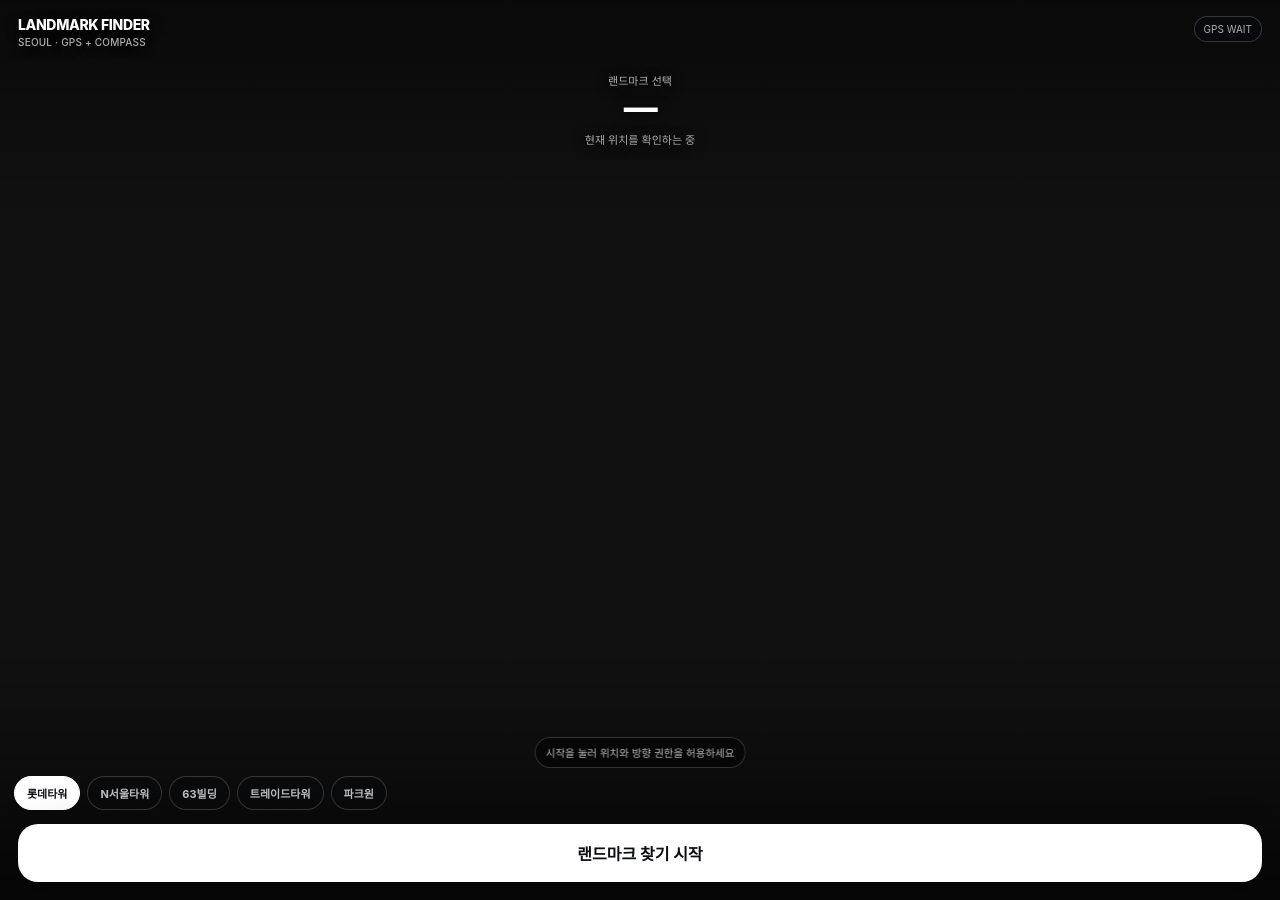
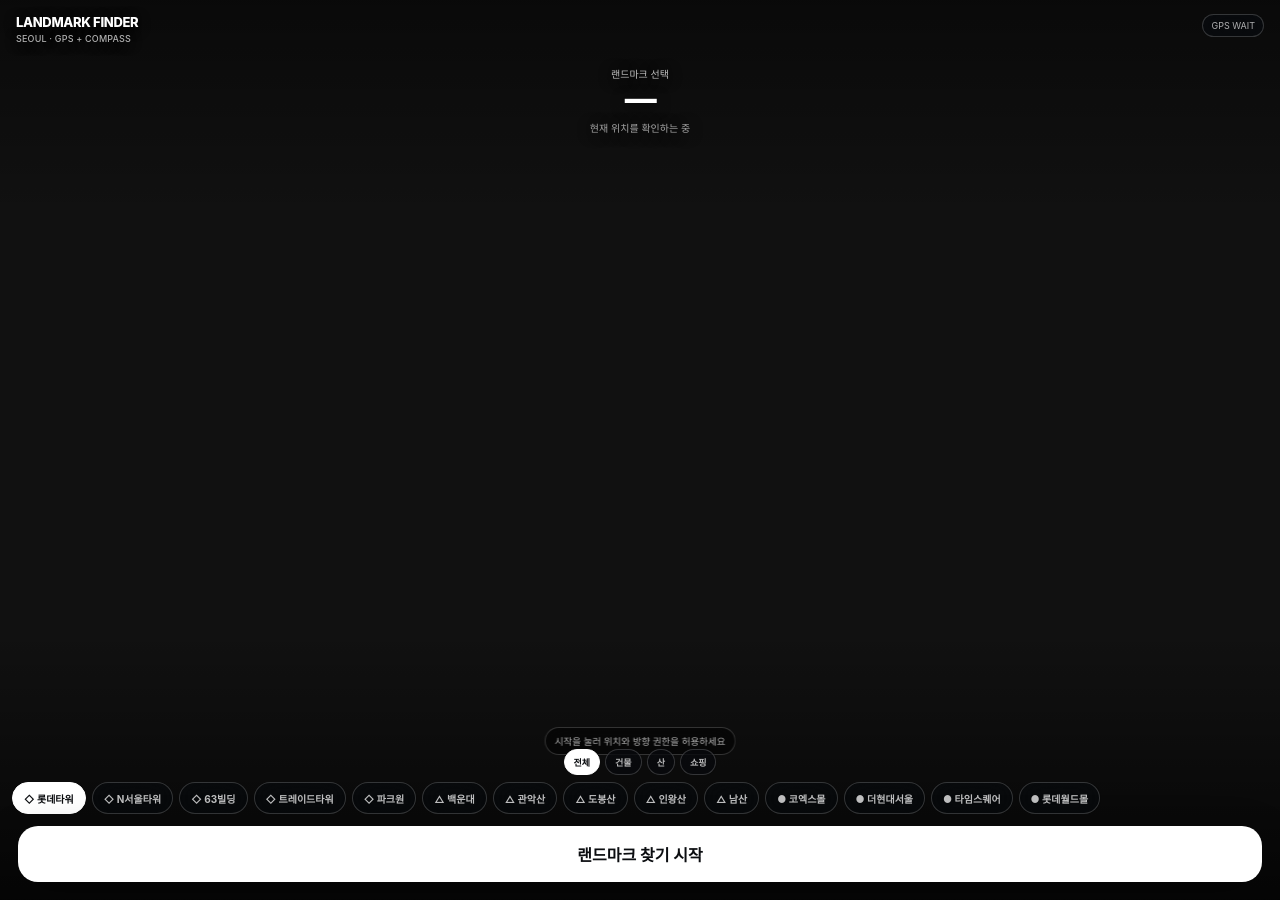
Before and after one commit to serendip811/serendip811.github.io, a Jekyll site: the page landmark-distance/index.html, which Jekyll copies as it is, in a window 1280 px wide. Built offline with Jekyll 4.4.1, drawn with Linux system fonts in a browser that asks for light colours.

Commit message:
Add Seoul mountains, malls, and offscreen landmark indicators

```diff
--- a/landmark-distance/index.html
+++ b/landmark-distance/index.html
@@ -12,17 +12,20 @@
 button{font:inherit}
 #app,#stage{position:fixed;inset:0;overflow:hidden;background:#000}
 #video{position:absolute;inset:0;width:100%;height:100%;object-fit:cover;background:#111}
-#shade{position:absolute;inset:0;pointer-events:none;background:linear-gradient(to bottom,rgba(0,0,0,.45),transparent 25%,transparent 72%,rgba(0,0,0,.62))}
-.topbar{position:absolute;top:0;left:0;right:0;padding:calc(env(safe-area-inset-top) + 16px) 18px 0;z-index:20;display:flex;justify-content:space-between;align-items:flex-start;pointer-events:none}
-.brand{font-size:14px;font-weight:760;letter-spacing:-.025em;text-shadow:0 2px 12px #000}.brand small{display:block;margin-top:3px;font-size:10px;font-weight:500;color:var(--muted);letter-spacing:.02em}
-.gps{font-size:10px;padding:6px 9px;border-radius:999px;border:1px solid var(--line);background:var(--glass);backdrop-filter:blur(14px);color:var(--muted)}
-#info{position:absolute;top:calc(env(safe-area-inset-top) + 72px);left:50%;transform:translateX(-50%);z-index:18;text-align:center;white-space:nowrap;text-shadow:0 2px 14px #000;pointer-events:none}
-#targetName{font-size:11px;color:rgba(255,255,255,.7);margin-bottom:3px}#distance{font-size:34px;font-weight:780;letter-spacing:-.05em;line-height:1}#distance span{font-size:15px;margin-left:3px;color:rgba(255,255,255,.8)}#meta{margin-top:6px;font-size:11px;color:rgba(255,255,255,.65)}
-.marker{position:absolute;left:50%;top:51%;transform:translate(-50%,-50%);z-index:10;display:none;pointer-events:none;filter:drop-shadow(0 2px 10px rgba(0,0,0,.75))}.marker.show{display:block}.marker svg{width:100%;height:100%;overflow:visible}.tower{fill:rgba(255,255,255,.035);stroke:#fff;stroke-width:2.2;vector-effect:non-scaling-stroke}.centerline{stroke:rgba(255,255,255,.38);stroke-width:1;stroke-dasharray:4 5;vector-effect:non-scaling-stroke}.markerLabel{position:absolute;left:50%;top:-28px;transform:translateX(-50%);font-size:10px;font-weight:650;padding:5px 8px;border-radius:999px;background:rgba(0,0,0,.54);border:1px solid rgba(255,255,255,.16);backdrop-filter:blur(10px);white-space:nowrap}.marker.selected .tower{stroke-width:3}.marker.selected .markerLabel{background:rgba(255,255,255,.92);color:#0b0d10}
-#arrow{position:absolute;top:50%;z-index:12;display:none;align-items:center;gap:7px;padding:9px 12px;border-radius:999px;background:rgba(0,0,0,.55);border:1px solid var(--line);backdrop-filter:blur(14px);font-size:12px;font-weight:650;pointer-events:none;transform:translateY(-50%)}#arrow.show{display:flex}#arrow.left{left:14px}#arrow.right{right:14px}#arrowIcon{font-size:20px;line-height:1}
-#selector{position:absolute;left:0;right:0;bottom:calc(env(safe-area-inset-bottom) + 88px);z-index:25;display:flex;gap:7px;overflow-x:auto;padding:0 14px 2px;scrollbar-width:none;-webkit-overflow-scrolling:touch}#selector::-webkit-scrollbar{display:none}.chip{flex:none;height:34px;border:1px solid var(--line);border-radius:999px;background:rgba(7,10,14,.6);backdrop-filter:blur(14px);color:rgba(255,255,255,.74);padding:0 12px;font-size:11px;font-weight:650}.chip.active{background:#fff;color:#0b0d10;border-color:#fff}
-#status{position:absolute;left:50%;bottom:calc(env(safe-area-inset-bottom) + 132px);transform:translateX(-50%);z-index:22;max-width:88%;padding:7px 10px;border-radius:999px;background:rgba(0,0,0,.45);border:1px solid var(--line);backdrop-filter:blur(12px);font-size:10.5px;color:rgba(255,255,255,.72);text-align:center;white-space:nowrap;overflow:hidden;text-overflow:ellipsis;pointer-events:none}
-#start{position:absolute;left:18px;right:18px;bottom:calc(env(safe-area-inset-bottom) + 18px);height:58px;border:0;border-radius:20px;background:#fff;color:#0b0d10;font-size:16px;font-weight:750;z-index:30;box-shadow:0 12px 40px rgba(0,0,0,.32)}#start.running{width:52px;left:auto;border-radius:50%;font-size:20px;background:rgba(9,12,17,.66);color:#fff;border:1px solid var(--line);backdrop-filter:blur(16px)}
+#shade{position:absolute;inset:0;pointer-events:none;background:linear-gradient(to bottom,rgba(0,0,0,.45),transparent 24%,transparent 70%,rgba(0,0,0,.68))}
+.topbar{position:absolute;top:0;left:0;right:0;padding:calc(env(safe-area-inset-top) + 14px) 16px 0;z-index:30;display:flex;justify-content:space-between;align-items:flex-start;pointer-events:none}
+.brand{font-size:13px;font-weight:760;letter-spacing:-.025em;text-shadow:0 2px 12px #000}.brand small{display:block;margin-top:3px;font-size:9px;font-weight:500;color:var(--muted);letter-spacing:.02em}
+.gps{font-size:9px;padding:5px 8px;border-radius:999px;border:1px solid var(--line);background:var(--glass);backdrop-filter:blur(14px);color:var(--muted)}
+#info{position:absolute;top:calc(env(safe-area-inset-top) + 66px);left:50%;transform:translateX(-50%);z-index:22;text-align:center;white-space:nowrap;text-shadow:0 2px 14px #000;pointer-events:none}
+#targetName{font-size:10px;color:rgba(255,255,255,.74);margin-bottom:2px}#distance{font-size:32px;font-weight:780;letter-spacing:-.05em;line-height:1}#distance span{font-size:14px;margin-left:3px;color:rgba(255,255,255,.8)}#meta{margin-top:5px;font-size:10px;color:rgba(255,255,255,.62)}
+.marker{position:absolute;left:50%;top:51%;transform:translate(-50%,-50%);z-index:12;display:none;pointer-events:none;filter:drop-shadow(0 2px 10px rgba(0,0,0,.75))}.marker.show{display:block}.marker svg{width:100%;height:100%;overflow:visible}.tower{fill:rgba(255,255,255,.035);stroke:#fff;stroke-width:2.2;vector-effect:non-scaling-stroke}.centerline{stroke:rgba(255,255,255,.34);stroke-width:1;stroke-dasharray:4 5;vector-effect:non-scaling-stroke}
+.markerLabel{position:absolute;left:50%;top:-28px;transform:translateX(-50%);font-size:10px;font-weight:650;padding:5px 8px;border-radius:999px;background:rgba(0,0,0,.56);border:1px solid rgba(255,255,255,.16);backdrop-filter:blur(10px);white-space:nowrap}.marker.selected .tower{stroke-width:3}.marker.selected .markerLabel{background:rgba(255,255,255,.94);color:#0b0d10}
+.poiMarker{position:absolute;left:50%;top:51%;transform:translate(-50%,-50%);z-index:14;display:none;pointer-events:none;text-align:center;filter:drop-shadow(0 2px 10px rgba(0,0,0,.75))}.poiMarker.show{display:block}.poiSymbol{width:30px;height:30px;border-radius:50%;display:grid;place-items:center;margin:auto;background:rgba(0,0,0,.58);border:1px solid rgba(255,255,255,.45);backdrop-filter:blur(10px);font-size:15px;font-weight:800}.poiMarker.selected .poiSymbol{background:#fff;color:#0b0d10}.poiLabel{margin-top:5px;font-size:10px;font-weight:650;padding:4px 7px;border-radius:999px;background:rgba(0,0,0,.54);border:1px solid rgba(255,255,255,.14);white-space:nowrap}.poiDistance{opacity:.65;font-weight:500}
+.edgeStack{position:absolute;top:32%;z-index:20;display:flex;flex-direction:column;gap:7px;pointer-events:auto;max-width:46%}.edgeStack.left{left:10px;align-items:flex-start}.edgeStack.right{right:10px;align-items:flex-end}.edgePill{border:1px solid var(--line);background:rgba(0,0,0,.52);backdrop-filter:blur(12px);color:#fff;border-radius:999px;height:30px;padding:0 10px;font-size:10px;font-weight:650;white-space:nowrap;max-width:100%;overflow:hidden;text-overflow:ellipsis}.edgePill.selected{background:#fff;color:#0b0d10;border-color:#fff}.edgePill .d{opacity:.58;font-weight:500;margin-left:4px}
+#selectorWrap{position:absolute;left:0;right:0;bottom:calc(env(safe-area-inset-bottom) + 84px);z-index:26}.filterBar{display:flex;justify-content:center;gap:5px;margin-bottom:7px}.filterBtn{height:26px;border-radius:999px;border:1px solid var(--line);background:rgba(7,10,14,.58);color:rgba(255,255,255,.7);padding:0 9px;font-size:9px;font-weight:700;backdrop-filter:blur(12px)}.filterBtn.active{background:#fff;color:#0b0d10;border-color:#fff}
+#selector{display:flex;gap:6px;overflow-x:auto;padding:0 12px 2px;scrollbar-width:none;-webkit-overflow-scrolling:touch}#selector::-webkit-scrollbar{display:none}.chip{flex:none;height:32px;border:1px solid var(--line);border-radius:999px;background:rgba(7,10,14,.6);backdrop-filter:blur(14px);color:rgba(255,255,255,.74);padding:0 11px;font-size:10px;font-weight:650}.chip.active{background:#fff;color:#0b0d10;border-color:#fff}
+#status{position:absolute;left:50%;bottom:calc(env(safe-area-inset-bottom) + 145px);transform:translateX(-50%);z-index:22;max-width:84%;padding:6px 9px;border-radius:999px;background:rgba(0,0,0,.42);border:1px solid var(--line);backdrop-filter:blur(12px);font-size:9.5px;color:rgba(255,255,255,.68);text-align:center;white-space:nowrap;overflow:hidden;text-overflow:ellipsis;pointer-events:none}
+#start{position:absolute;left:18px;right:18px;bottom:calc(env(safe-area-inset-bottom) + 18px);height:56px;border:0;border-radius:20px;background:#fff;color:#0b0d10;font-size:16px;font-weight:750;z-index:30;box-shadow:0 12px 40px rgba(0,0,0,.32)}#start.running{width:50px;left:auto;border-radius:50%;font-size:19px;background:rgba(9,12,17,.66);color:#fff;border:1px solid var(--line);backdrop-filter:blur(16px)}
 </style>
 </head>
 <body>
@@ -30,36 +33,63 @@
 <video id="video" autoplay playsinline muted></video><div id="shade"></div>
 <div class="topbar"><div class="brand">LANDMARK FINDER<small>SEOUL · GPS + COMPASS</small></div><div class="gps" id="gpsBadge">GPS WAIT</div></div>
 <div id="info"><div id="targetName">랜드마크 선택</div><div id="distance">—</div><div id="meta">현재 위치를 확인하는 중</div></div>
-<div id="markers"></div>
-<div id="arrow"><span id="arrowIcon">→</span><span id="arrowText">랜드마크</span></div>
+<div id="markers"></div><div id="edgeLeft" class="edgeStack left"></div><div id="edgeRight" class="edgeStack right"></div>
 <div id="status">시작을 눌러 위치와 방향 권한을 허용하세요</div>
-<div id="selector"></div>
+<div id="selectorWrap"><div class="filterBar"><button class="filterBtn active" data-filter="all">전체</button><button class="filterBtn" data-filter="building">건물</button><button class="filterBtn" data-filter="mountain">산</button><button class="filterBtn" data-filter="mall">쇼핑</button></div><div id="selector"></div></div>
 <button id="start">랜드마크 찾기 시작</button>
 </div></div>
 <script>
 (()=>{
 const LANDMARKS=[
- {id:'lotte',name:'롯데월드타워',short:'롯데타워',lat:37.5125,lng:127.1025,height:555,shape:'lotte'},
- {id:'nseoul',name:'N서울타워',short:'N서울타워',lat:37.5512,lng:126.9882,height:237,shape:'needle'},
- {id:'63',name:'63스퀘어',short:'63빌딩',lat:37.5198,lng:126.9401,height:249,shape:'block'},
- {id:'trade',name:'트레이드타워',short:'트레이드타워',lat:37.5104,lng:127.0600,height:228,shape:'block'},
- {id:'parc1',name:'파크원 타워1',short:'파크원',lat:37.5253,lng:126.9284,height:333,shape:'block'}
+{id:'lotte',name:'롯데월드타워',short:'롯데타워',lat:37.5125,lng:127.1025,height:555,type:'building',shape:'lotte'},
+{id:'nseoul',name:'N서울타워',short:'N서울타워',lat:37.5512,lng:126.9882,height:237,type:'building',shape:'needle'},
+{id:'63',name:'63스퀘어',short:'63빌딩',lat:37.5198,lng:126.9401,height:249,type:'building',shape:'block'},
+{id:'trade',name:'트레이드타워',short:'트레이드타워',lat:37.5104,lng:127.0600,height:228,type:'building',shape:'block'},
+{id:'parc1',name:'파크원 타워1',short:'파크원',lat:37.5253,lng:126.9284,height:333,type:'building',shape:'block'},
+{id:'baegun',name:'북한산 백운대',short:'백운대',lat:37.65863,lng:126.97800,elevation:836,type:'mountain'},
+{id:'gwanak',name:'관악산',short:'관악산',lat:37.44514,lng:126.96424,elevation:632,type:'mountain'},
+{id:'dobong',name:'도봉산',short:'도봉산',lat:37.70095,lng:127.01551,elevation:739.5,type:'mountain'},
+{id:'inwang',name:'인왕산',short:'인왕산',lat:37.58505,lng:126.95931,elevation:338,type:'mountain'},
+{id:'namsan',name:'남산',short:'남산',lat:37.55571,lng:126.99225,elevation:270,type:'mountain'},
+{id:'coex',name:'스타필드 코엑스몰',short:'코엑스몰',lat:37.51192,lng:127.05922,type:'mall'},
+{id:'hyundai',name:'더현대 서울',short:'더현대서울',lat:37.52520,lng:126.92911,type:'mall'},
+{id:'times',name:'타임스퀘어',short:'타임스퀘어',lat:37.51783,lng:126.90538,type:'mall'},
+{id:'lwmall',name:'롯데월드몰',short:'롯데월드몰',lat:37.51417,lng:127.10407,type:'mall'}
 ];
 const HFOV=62,VFOV=50;
-const $=id=>document.getElementById(id),video=$('video'),start=$('start'),markersEl=$('markers'),selector=$('selector'),arrow=$('arrow'),arrowIcon=$('arrowIcon'),arrowText=$('arrowText'),targetName=$('targetName'),distanceEl=$('distance'),meta=$('meta'),status=$('status'),gpsBadge=$('gpsBadge');
-let pos=null,heading=null,pitch=0,stream=null,running=false,selectedId='lotte';
+const $=id=>document.getElementById(id),video=$('video'),start=$('start'),markersEl=$('markers'),selector=$('selector'),targetName=$('targetName'),distanceEl=$('distance'),meta=$('meta'),status=$('status'),gpsBadge=$('gpsBadge'),edgeLeft=$('edgeLeft'),edgeRight=$('edgeRight');
+let pos=null,heading=null,pitch=0,stream=null,running=false,selectedId='lotte',filter='all';
 const markerEls=new Map();
-const rad=d=>d*Math.PI/180,deg=r=>r*180/Math.PI,wrap=a=>((a+540)%360)-180;
+const rad=d=>d*Math.PI/180,deg=r=>r*180/Math.PI,wrap=a=>((a+540)%360)-180,km=m=>m>=1000?(m/1000<10?(m/1000).toFixed(1):Math.round(m/1000))+'km':Math.round(m/10)*10+'m';
 function haversine(a,b){const R=6371000,p1=rad(a.lat),p2=rad(b.lat),dp=rad(b.lat-a.lat),dl=rad(b.lng-a.lng);const q=Math.sin(dp/2)**2+Math.cos(p1)*Math.cos(p2)*Math.sin(dl/2)**2;return 2*R*Math.atan2(Math.sqrt(q),Math.sqrt(1-q))}
 function bearing(a,b){const p1=rad(a.lat),p2=rad(b.lat),dl=rad(b.lng-a.lng);const y=Math.sin(dl)*Math.cos(p2),x=Math.cos(p1)*Math.sin(p2)-Math.sin(p1)*Math.cos(p2)*Math.cos(dl);return (deg(Math.atan2(y,x))+360)%360}
 function fmtDistance(m){return m>=1000?`${m/1000<10?(m/1000).toFixed(1):Math.round(m/1000)}<span>km</span>`:`${Math.round(m/10)*10}<span>m</span>`}
 function shapeSVG(shape){if(shape==='needle')return '<svg viewBox="0 0 100 360"><line class="tower" x1="50" y1="2" x2="50" y2="354"/><path class="tower" d="M43 118 L57 118 L64 142 L36 142 Z"/><path class="tower" d="M39 142 L61 142 L67 169 L33 169 Z"/><line class="centerline" x1="50" y1="2" x2="50" y2="354"/></svg>';if(shape==='block')return '<svg viewBox="0 0 100 360"><path class="tower" d="M30 8 L70 8 L78 354 L22 354 Z"/><line class="centerline" x1="50" y1="8" x2="50" y2="354"/></svg>';return '<svg viewBox="0 0 100 360"><path class="tower" d="M50 3 C47 16 43 32 39 50 C35 72 32 96 29 122 C26 151 24 184 23 220 C22 255 21 294 18 354 L82 354 C79 294 78 255 77 220 C76 184 74 151 71 122 C68 96 65 72 61 50 C57 32 53 16 50 3 Z"/><line class="centerline" x1="50" y1="3" x2="50" y2="354"/></svg>'}
-function buildUI(){LANDMARKS.forEach(l=>{const m=document.createElement('div');m.className='marker';m.dataset.id=l.id;m.innerHTML=`<div class="markerLabel">${l.short}</div>${shapeSVG(l.shape)}`;markersEl.appendChild(m);markerEls.set(l.id,m);const b=document.createElement('button');b.className='chip'+(l.id===selectedId?' active':'');b.dataset.id=l.id;b.textContent=l.short;b.addEventListener('click',()=>{selectedId=l.id;document.querySelectorAll('.chip').forEach(x=>x.classList.toggle('active',x.dataset.id===selectedId));update()});selector.appendChild(b)})}
-function update(){if(!pos){markerEls.forEach(m=>m.classList.remove('show'));arrow.classList.remove('show');return}const selected=LANDMARKS.find(l=>l.id===selectedId)||LANDMARKS[0];const sd=haversine(pos,selected),sb=bearing(pos,selected);targetName.textContent=selected.name;distanceEl.innerHTML=fmtDistance(sd);meta.textContent=`방위 ${Math.round(sb)}° · GPS ±${Math.round(pos.accuracy||0)}m`;gpsBadge.textContent='GPS ON';
-if(heading==null){status.textContent='방향 센서 대기 중 · 휴대폰을 움직여 보세요';markerEls.forEach(m=>m.classList.remove('show'));arrow.classList.remove('show');return}
-let visibleCount=0;
-for(const l of LANDMARKS){const m=markerEls.get(l.id),d=haversine(pos,l),b=bearing(pos,l),delta=wrap(b-heading);m.classList.toggle('selected',l.id===selectedId);if(Math.abs(delta)<=HFOV/2){visibleCount++;m.classList.add('show');const x=50+(delta/HFOV)*100;const angular=deg(2*Math.atan((l.height/2)/Math.max(d,1)));const pxPerDeg=innerHeight/VFOV;const h=Math.max(10,Math.min(innerHeight*.68,angular*pxPerDeg));const w=Math.max(6,h*(100/360));const pitchShift=Math.max(-innerHeight*.28,Math.min(innerHeight*.28,(pitch-80)*-7));m.style.left=x+'%';m.style.top=`calc(51% + ${pitchShift}px)`;m.style.width=w+'px';m.style.height=h+'px'}else m.classList.remove('show')}
-const delta=wrap(sb-heading);if(Math.abs(delta)<=HFOV/2){arrow.classList.remove('show');status.textContent=visibleCount>1?`현재 화면에 랜드마크 ${visibleCount}개 예상`:'현재 방향과 일치'}else{arrow.classList.add('show');const right=delta>0;arrow.classList.toggle('right',right);arrow.classList.toggle('left',!right);arrowIcon.textContent=right?'→':'←';arrowText.textContent=`${selected.short} ${Math.round(Math.abs(delta))}°`;status.textContent=right?'오른쪽으로 돌려보세요':'왼쪽으로 돌려보세요'}}
+function typeSymbol(type){return type==='mountain'?'△':type==='mall'?'●':'◇'}
+function matches(l){return filter==='all'||l.type===filter}
+function buildUI(){
+ LANDMARKS.forEach(l=>{let m=document.createElement('div');if(l.type==='building'){m.className='marker';m.innerHTML=`<div class="markerLabel">${l.short}</div>${shapeSVG(l.shape)}`}else{m.className='poiMarker';m.innerHTML=`<div class="poiSymbol">${typeSymbol(l.type)}</div><div class="poiLabel">${l.short} <span class="poiDistance"></span></div>`}m.dataset.id=l.id;markersEl.appendChild(m);markerEls.set(l.id,m)});
+ document.querySelectorAll('.filterBtn').forEach(b=>b.addEventListener('click',()=>{filter=b.dataset.filter;document.querySelectorAll('.filterBtn').forEach(x=>x.classList.toggle('active',x===b));const current=LANDMARKS.find(l=>l.id===selectedId);if(current&&!matches(current)){const first=LANDMARKS.find(matches);if(first)selectedId=first.id}rebuildSelector();update()}));
+ rebuildSelector();
+}
+function rebuildSelector(){selector.innerHTML='';LANDMARKS.filter(matches).forEach(l=>{const b=document.createElement('button');b.className='chip'+(l.id===selectedId?' active':'');b.dataset.id=l.id;b.textContent=`${typeSymbol(l.type)} ${l.short}`;b.addEventListener('click',()=>select(l.id));selector.appendChild(b)})}
+function select(id){selectedId=id;document.querySelectorAll('.chip').forEach(x=>x.classList.toggle('active',x.dataset.id===id));update()}
+function updateEdges(items){edgeLeft.innerHTML='';edgeRight.innerHTML='';for(const side of ['left','right']){const target=side==='left'?edgeLeft:edgeRight;items.filter(x=>x.side===side).sort((a,b)=>{if(a.l.id===selectedId)return -1;if(b.l.id===selectedId)return 1;return Math.abs(a.delta)-Math.abs(b.delta)}).slice(0,3).forEach(x=>{const b=document.createElement('button');b.className='edgePill'+(x.l.id===selectedId?' selected':'');b.innerHTML=`${side==='left'?'← ':''}${typeSymbol(x.l.type)} ${x.l.short}<span class="d">${km(x.d)}</span>${side==='right'?' →':''}`;b.addEventListener('click',()=>select(x.l.id));target.appendChild(b)})}}
+function update(){
+ markerEls.forEach(m=>m.classList.remove('show'));edgeLeft.innerHTML='';edgeRight.innerHTML='';
+ if(!pos)return;
+ const selected=LANDMARKS.find(l=>l.id===selectedId)||LANDMARKS[0],sd=haversine(pos,selected),sb=bearing(pos,selected);targetName.textContent=`${typeSymbol(selected.type)} ${selected.name}`;distanceEl.innerHTML=fmtDistance(sd);meta.textContent=`방위 ${Math.round(sb)}° · GPS ±${Math.round(pos.accuracy||0)}m`;gpsBadge.textContent='GPS ON';
+ if(heading==null){status.textContent='방향 센서 대기 중 · 휴대폰을 움직여 보세요';return}
+ let visibleCount=0;const off=[];
+ for(const l of LANDMARKS.filter(matches)){
+  const m=markerEls.get(l.id),d=haversine(pos,l),b=bearing(pos,l),delta=wrap(b-heading);m.classList.toggle('selected',l.id===selectedId);
+  if(Math.abs(delta)<=HFOV/2){visibleCount++;m.classList.add('show');const x=50+(delta/HFOV)*100;const pitchShift=Math.max(-innerHeight*.25,Math.min(innerHeight*.25,(pitch-80)*-6));m.style.left=x+'%';m.style.top=`calc(51% + ${pitchShift}px)`;
+   if(l.type==='building'){const angular=deg(2*Math.atan((l.height/2)/Math.max(d,1))),h=Math.max(10,Math.min(innerHeight*.66,angular*(innerHeight/VFOV))),w=Math.max(6,h*(100/360));m.style.width=w+'px';m.style.height=h+'px'}else{m.style.width='auto';m.style.height='auto';const pd=m.querySelector('.poiDistance');if(pd)pd.textContent=km(d)}
+  }else off.push({l,d,delta,side:delta<0?'left':'right'})
+ }
+ updateEdges(off);
+ const sdelta=wrap(sb-heading);if(Math.abs(sdelta)<=HFOV/2){status.textContent=selected.type==='building'?`현재 방향과 일치 · 건물은 예상 크기 표시`:`현재 방향과 일치 · ${selected.type==='mountain'?'산은 정상 방향 중심':'쇼핑몰은 위치 방향 중심'}`}else status.textContent=`${sdelta>0?'오른쪽':'왼쪽'} ${Math.round(Math.abs(sdelta))}° · 가장자리 표시를 따라 돌려보세요`;
+}
 function onOrientation(e){let h=null;if(typeof e.webkitCompassHeading==='number'&&e.webkitCompassAccuracy>=0)h=e.webkitCompassHeading;else if(typeof e.alpha==='number')h=(360-e.alpha)%360;if(h!=null){heading=h;pitch=typeof e.beta==='number'?e.beta:0;update()}}
 async function requestOrientation(){try{if(typeof DeviceOrientationEvent!=='undefined'&&typeof DeviceOrientationEvent.requestPermission==='function'){const r=await DeviceOrientationEvent.requestPermission();if(r!=='granted')throw new Error('방향 권한 거부')}window.addEventListener('deviceorientation',onOrientation,true)}catch(e){status.textContent='방향 센서 권한이 필요합니다'}}
 function startGPS(){if(!navigator.geolocation){status.textContent='이 브라우저는 GPS를 지원하지 않습니다';return}navigator.geolocation.watchPosition(p=>{pos={lat:p.coords.latitude,lng:p.coords.longitude,accuracy:p.coords.accuracy};update()},()=>{status.textContent='위치 권한을 허용해주세요'},{enableHighAccuracy:true,maximumAge:1000,timeout:12000})}
```
